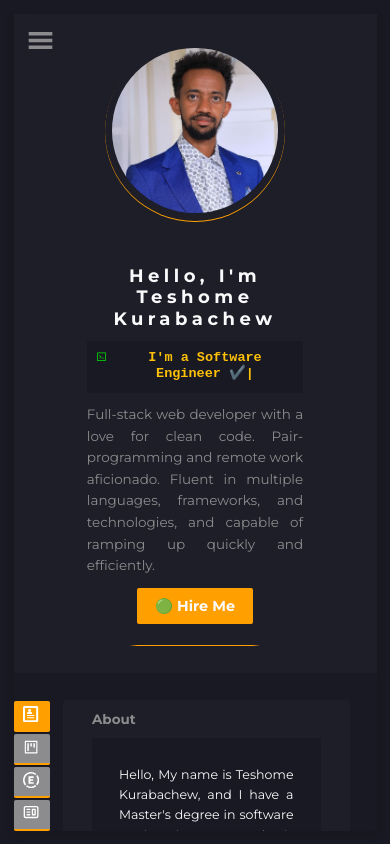
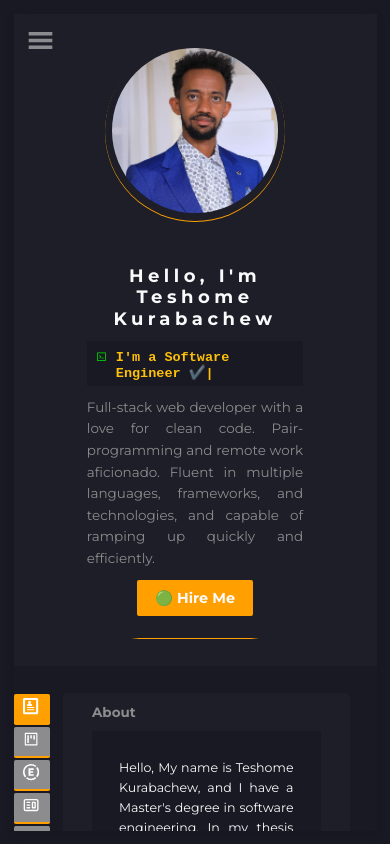
Before and after one commit to TesheMaximillan/Portfolio-V2, a React (Create React App) app: page / in a window 390 px wide. Built offline with nearby package versions, Linux system fonts and the light colour scheme.

Commit message:
Fix modal responsivness

```diff
--- a/src/common/ProjectModal.module.scss
+++ b/src/common/ProjectModal.module.scss
@@ -94,8 +94,21 @@
     box-shadow: rgba(255, 165, 0, 0.4) 0px 2px 4px, rgba(255, 165, 0, 0.3) 0px 7px 13px -3px, rgba(255, 165, 0, 0.2) 0px -3px 0px inset;
   }
 
-  @media (max-width: 450px) {
+  @media (max-width: 929px) {
     &BtnContainer {
+      margin-top: 10rem;
+    }
+  }
+
+  @media (max-width: 768px) {
+    &BtnContainer {
+      margin-top: 0;
+    }
+  }
+
+  @media (max-width: 490px) {
+    &BtnContainer {
+      margin-top: 10rem;
       flex-direction: column;
       justify-content: space-between;
       align-items: center;
@@ -105,6 +118,15 @@
       margin: 0.5rem 0;
     }
   }
+
+  @media (max-width: 415px) {
+    &BtnContainer {
+      width: 100%;
+      margin: 0 1rem;
+      margin-top: 15rem;
+    }
+  }
+
 
   &Btn {
     width: 15rem;
--- a/src/components/Profile.module.scss
+++ b/src/components/Profile.module.scss
@@ -38,6 +38,13 @@
 
       .icon {
         margin-right: 1rem;
+      }
+    }
+
+    @media (max-width: 550px) {
+      .animatedText {
+        height: 5rem;
+        text-align: start;
       }
     }
   }
```
